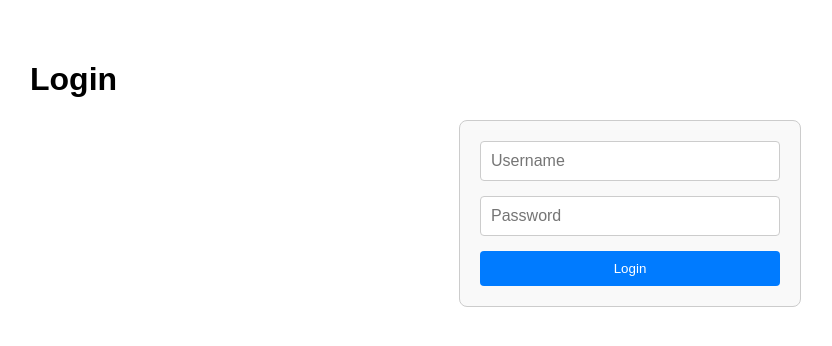
After one commit to Shogo1811/employee_app, a Flask app: template templates/login.html in a window 1280 px wide. The commit adds this page. Shown: the top 346 px of the page, without its empty margins (10-842 px from the left). Run offline with Flask 3, Linux system fonts and the light colour scheme; the template is opened without the code that fills it, so the values that code supplies are empty.

Commit message:
必要箇所コメントアウト、完成版

```diff
--- a/app.py
+++ b/app.py
@@ -1,4 +1,4 @@
-from flask import Flask, render_template, request, redirect, url_for
+from flask import Flask, render_template, request, redirect, url_for, flash, session
 from flask_migrate import Migrate
 from models import db, Employ
 
@@ -9,40 +9,100 @@ app.config['SQLALCHEMY_TRACK_MODIFICATIONS'] = False
 db.init_app(app)
 migrate = Migrate(app, db)
 
+# セッション用に必要
+# app.secret_key = 'XXXX'
+
+# ハードコードされた認証情報
+USERNAME = 'admin'
+PASSWORD = 'admin'
+
+# ログイン実装前
 @app.route('/')
 def index():
     employees = Employ.query.all()
     return render_template('employee_list.html', employees=employees)
 
-@app.route('/add', methods=['GET', 'POST'])
-def add_employee():
-    if request.method == 'POST':
-        name = request.form['name']
-        email = request.form['email']
-        department = request.form['department']
-        new_employee = Employ(name=name, email=email, department=department)
-        db.session.add(new_employee)
-        db.session.commit()
-        return redirect(url_for('index'))
-    return render_template('employee_form.html', employee=None)
+#　ログイン実装時
+# @app.route('/')
+# def index():
+#     # if 'user' not in session:  # ログインチェック
+#     #     return redirect(url_for('login'))
 
-@app.route('/edit/<int:id>', methods=['GET', 'POST'])
-def edit_employee(id):
-    employee = Employ.query.get_or_404(id)
-    if request.method == 'POST':
-        employee.name = request.form['name']
-        employee.email = request.form['email']
-        employee.department = request.form['department']
-        db.session.commit()
-        return redirect(url_for('index'))
-    return render_template('employee_form.html', employee=employee)
+#     # ページ番号と検索キーワードを取得
+#     page = request.args.get('page', 1, type=int)
+#     per_page = 10  # 1ページあたりの表示件数
+#     search = request.args.get('search', '', type=str)
 
-@app.route('/delete/<int:id>', methods=['POST'])
-def delete_employee(id):
-    employee = Employ.query.get_or_404(id)
-    db.session.delete(employee)
-    db.session.commit()
-    return redirect(url_for('index'))
+#     # 検索条件を追加
+#     query = Employ.query
+#     if search:
+#         query = query.filter(
+#             Employ.name.ilike(f'%{search}%') |
+#             Employ.email.ilike(f'%{search}%') |
+#             Employ.department.ilike(f'%{search}%')
+#         )
+
+#     # ページングを適用
+#     employees = query.paginate(page=page, per_page=per_page)
+
+#     return render_template(
+#         'employee_list.html',
+#         user=session['user'],
+#         employees=employees,
+#         search=search
+#     )
+
+# ログイン機能実装
+# @app.route('/login', methods=['GET', 'POST'])
+# def login():
+#     if request.method == 'POST':
+#         username = request.form['username']
+#         password = request.form['password']
+#         if username == USERNAME and password == PASSWORD:
+#             session['user'] = username  # セッションにユーザー情報を保存
+#             flash('ログインに成功しました！', 'success')
+#             return redirect(url_for('index'))
+#         else:
+#             flash('ログインに失敗しました。ユーザー名またはパスワードが間違っています。', 'danger')
+#     return render_template('login.html')
+
+# @app.route('/logout')
+# def logout():
+#     session.pop('user', None)  # セッションからユーザー情報を削除
+#     session.pop('_flashes', None)  # 既存のフラッシュメッセージをクリア
+#     flash('ログアウトしました。', 'info')
+#     return redirect(url_for('login'))
+
+# Postメソッド
+# @app.route('/add', methods=['GET', 'POST'])
+# def add_employee():
+#     if request.method == 'POST':
+#         name = request.form['name']
+#         email = request.form['email']
+#         department = request.form['department']
+#         new_employee = Employ(name=name, email=email, department=department)
+#         db.session.add(new_employee)
+#         db.session.commit()
+#         return redirect(url_for('index'))
+#     return render_template('employee_form.html', employee=None)
+
+# @app.route('/edit/<int:id>', methods=['GET', 'POST'])
+# def edit_employee(id):
+#     employee = Employ.query.get_or_404(id)
+#     if request.method == 'POST':
+#         employee.name = request.form['name']
+#         employee.email = request.form['email']
+#         employee.department = request.form['department']
+#         db.session.commit()
+#         return redirect(url_for('index'))
+#     return render_template('employee_form.html', employee=employee)
+
+# @app.route('/delete/<int:id>', methods=['POST'])
+# def delete_employee(id):
+#     employee = Employ.query.get_or_404(id)
+#     db.session.delete(employee)
+#     db.session.commit()
+#     return redirect(url_for('index'))
 
 if __name__ == "__main__":
     app.run(debug=True)
--- /dev/null
+++ b/templates/login.html
@@ -0,0 +1,69 @@
+<!DOCTYPE html>
+<html lang="en">
+<head>
+    <meta charset="UTF-8">
+    <meta name="viewport" content="width=device-width, initial-scale=1.0">
+    <title>Login</title>
+    <style>
+        body {
+            font-family: Arial, sans-serif;
+            margin: 20px;
+            padding: 20px;
+        }
+        h1, h2 {
+            font-weight: bold;
+        }
+        form {
+            display: flex;
+            flex-direction: column;
+            gap: 15px;
+            max-width: 300px;
+            margin: auto;
+            padding: 20px;
+            border: 1px solid #ccc;
+            border-radius: 8px;
+            background-color: #f9f9f9;
+        }
+        input[type="text"], input[type="password"] {
+            padding: 10px;
+            font-size: 16px;
+            border: 1px solid #ccc;
+            border-radius: 4px;
+        }
+        button {
+            padding: 10px;
+            background-color: #007bff;
+            color: white;
+            border: none;
+            border-radius: 4px;
+            cursor: pointer;
+        }
+        button:hover {
+            background-color: #0056b3;
+        }
+        .message {
+            text-align: center;
+            margin-bottom: 20px;
+            color: red;
+            font-size: 14px;
+        }
+    </style>
+</head>
+<body>
+    <h1>Login</h1>
+    <form method="POST" action="{{ url_for('login') }}">
+        {% with messages = get_flashed_messages(with_categories=true) %}
+        {% if messages %}
+        <div class="message">
+            {% for category, message in messages %}
+                <p>{{ message }}</p>
+            {% endfor %}
+        </div>
+        {% endif %}
+        {% endwith %}
+        <input type="text" name="username" placeholder="Username" required>
+        <input type="password" name="password" placeholder="Password" required>
+        <button type="submit">Login</button>
+    </form>
+</body>
+</html>
```
Also changed, not shown: templates/employee_list.html (+65 -7 lines).
